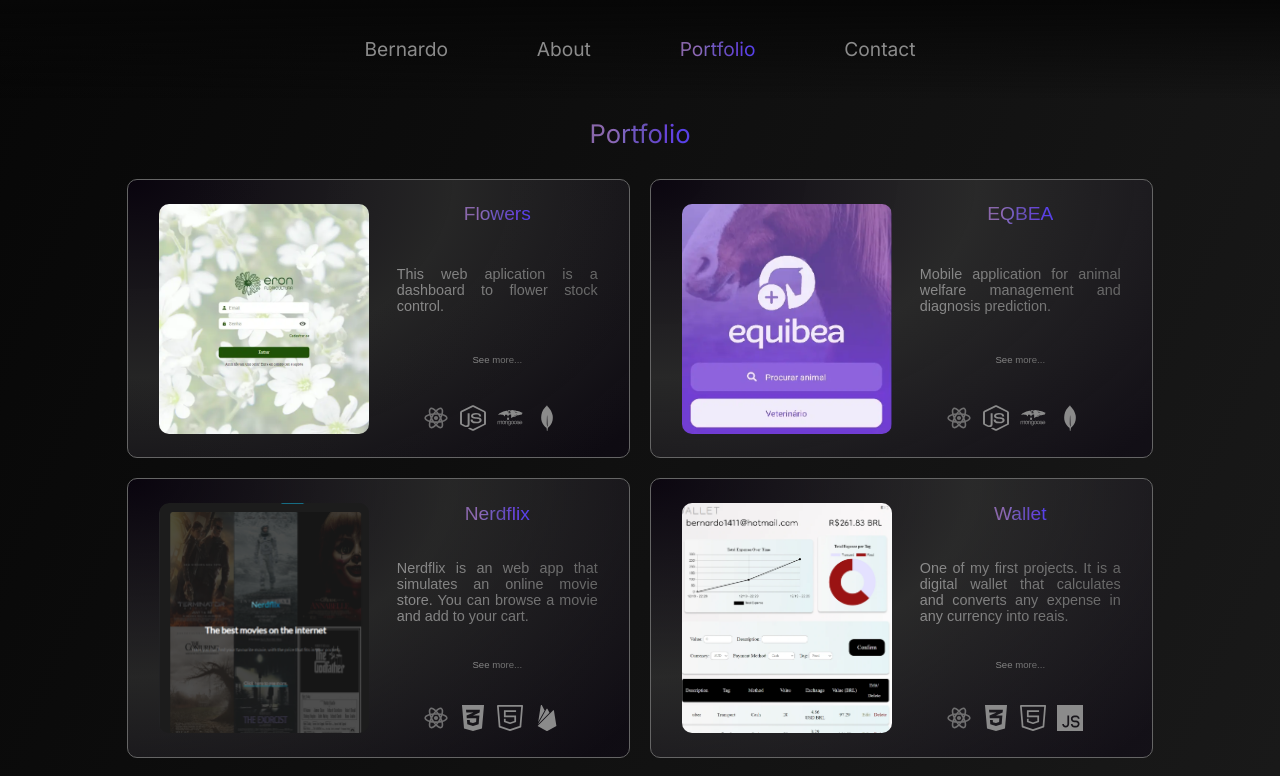
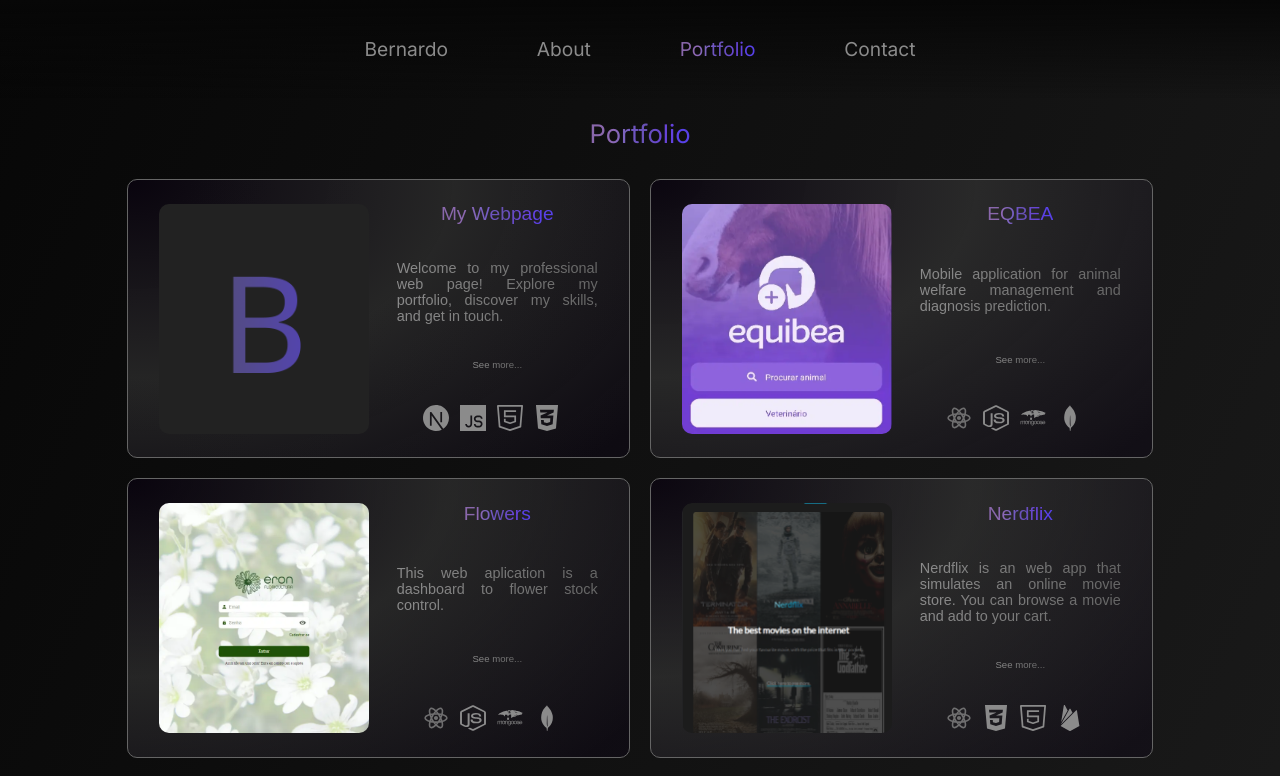
Before and after one commit to Bernardo1411/Bernardo_page, a Next.js app: page /portfolio in a window 1280 px wide. Shown: the top 776 px of the page. Built offline with nearby package versions, Linux system fonts and the light colour scheme.

Commit message:
add my webpage to portfolio

```diff
--- a/src/app/portfolio/page.js
+++ b/src/app/portfolio/page.js
@@ -16,11 +16,11 @@
         <Title style={{ marginBottom: '30px', marginTop: '20px' }}>Portfolio</Title>
         <div className={styles.container}>
           <Card
-            title="Flowers"
-            image="flowersdashboard"
-            link="flowersdashboard"
-            techs={['react_mini', 'node', 'mongoose', 'mongodb']}
-            description="This web aplication is a dashboard to flower stock control."
+            title="My Webpage"
+            image="mywebpage_mobile"
+            link="Bernardo_page"
+            techs={['next', 'javascript', 'html5', 'css3']}
+            description="Welcome to my professional web page! Explore my portfolio, discover my skills, and get in touch."
           />
           <Card
             title="EQBEA"
@@ -28,6 +28,13 @@
             link="EQBEA"
             techs={['react_mini', 'node', 'mongoose', 'mongodb']}
             description="Mobile application for animal welfare management and diagnosis prediction."
+          />
+          <Card
+            title="Flowers"
+            image="flowersdashboard"
+            link="flowersdashboard"
+            techs={['react_mini', 'node', 'mongoose', 'mongodb']}
+            description="This web aplication is a dashboard to flower stock control."
           />
           <Card
             title="Nerdflix"
```
Also changed, not shown: public/images/mywebpage_mobile.webp (added).
